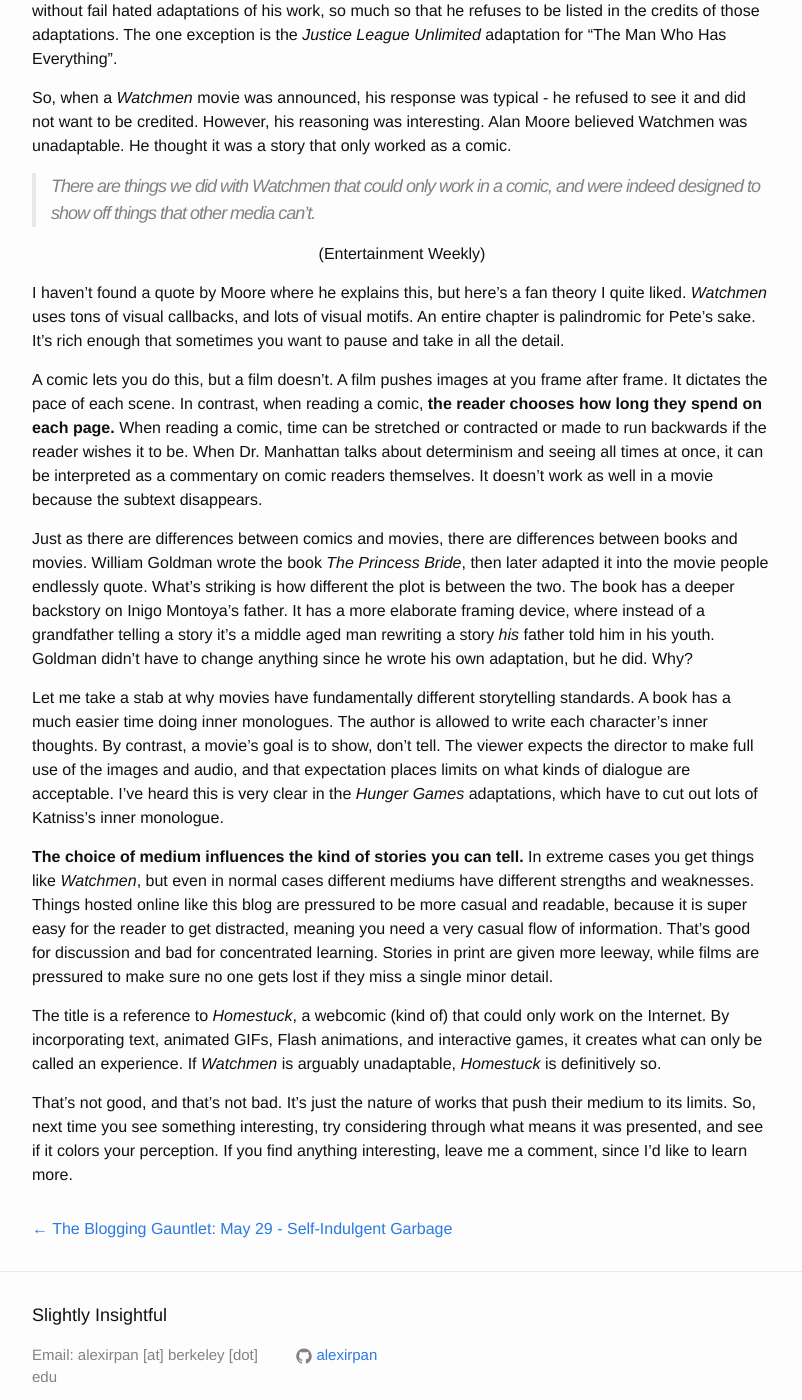
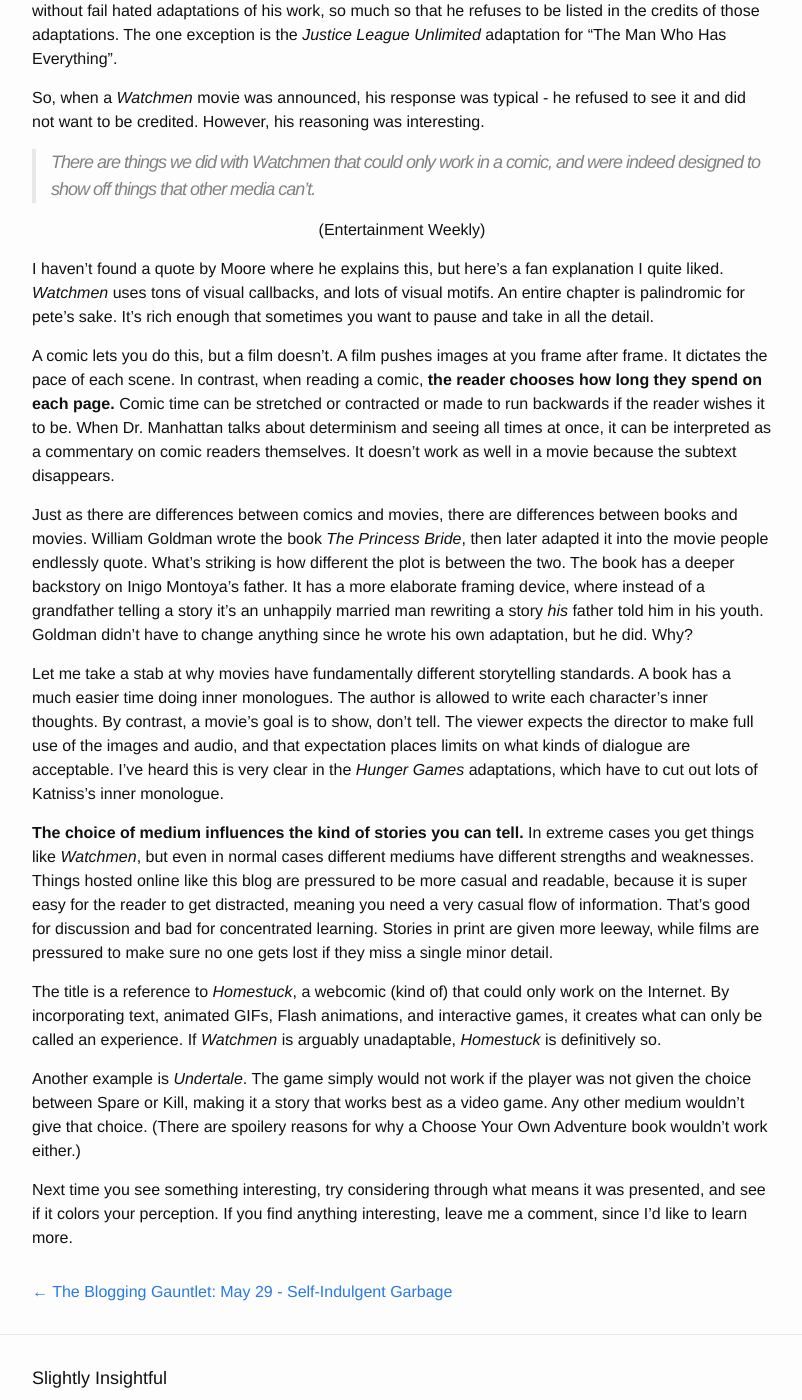
Before and after one commit to alexirpan/alexirpan.github.io, a Jekyll site: the page built from _posts/may2016/2016-05-30-may-30.markdown, in a window 1280 px wide and 1400 px high, scrolled down 416 px. Shown: the whole window, without its empty margins (238-1040 px from the left). Built offline with Jekyll 4.4.1, drawn with Linux system fonts in a browser that asks for light colours.

Commit message:
Update 2016-05-30-may-30.markdown
Final version

```diff
--- a/_posts/may2016/2016-05-30-may-30.markdown
+++ b/_posts/may2016/2016-05-30-may-30.markdown
@@ -10,18 +10,18 @@
 
 Alan Moore is also known for having very strong opinions about adaptations of his work. Moore has without fail hated adaptations of his work, so much so that he refuses to be listed in the credits of those adaptations. The one exception is the *Justice League Unlimited* adaptation for "The Man Who Has Everything".
 
-So, when a *Watchmen* movie was announced, his response was typical - he refused to see it and did not want to be credited. However, his reasoning was interesting. Alan Moore believed Watchmen was unadaptable. He thought it was a story that only worked as a comic.
+So, when a *Watchmen* movie was announced, his response was typical - he refused to see it and did not want to be credited. However, his reasoning was interesting.
 
 > There are things we did with Watchmen that could only work in a comic, and were indeed designed to show off things that other media can't.
 
 (Entertainment Weekly)
 {: .centered }
 
-I haven't found a quote by Moore where he explains this, but here's a fan theory I quite liked. *Watchmen* uses tons of visual callbacks, and lots of visual motifs. An entire chapter is palindromic for Pete's sake. It's rich enough that sometimes you want to pause and take in all the detail.
+I haven't found a quote by Moore where he explains this, but here's a fan explanation I quite liked. *Watchmen* uses tons of visual callbacks, and lots of visual motifs. An entire chapter is palindromic for pete's sake. It's rich enough that sometimes you want to pause and take in all the detail.
 
-A comic lets you do this, but a film doesn't. A film pushes images at you frame after frame. It dictates the pace of each scene. In contrast, when reading a comic, **the reader chooses how long they spend on each page.** When reading a comic, time can be stretched or contracted or made to run backwards if the reader wishes it to be. When Dr. Manhattan talks about determinism and seeing all times at once, it can be interpreted as a commentary on comic readers themselves. It doesn't work as well in a movie because the subtext disappears.
+A comic lets you do this, but a film doesn't. A film pushes images at you frame after frame. It dictates the pace of each scene. In contrast, when reading a comic, **the reader chooses how long they spend on each page.** Comic time can be stretched or contracted or made to run backwards if the reader wishes it to be. When Dr. Manhattan talks about determinism and seeing all times at once, it can be interpreted as a commentary on comic readers themselves. It doesn't work as well in a movie because the subtext disappears.
 
-Just as there are differences between comics and movies, there are differences between books and movies. William Goldman wrote the book *The Princess Bride*, then later adapted it into the movie people endlessly quote. What's striking is how different the plot is between the two. The book has a deeper backstory on Inigo Montoya's father. It has a more elaborate framing device, where instead of a grandfather telling a story it's a middle aged man rewriting a story *his* father told him in his youth. Goldman didn't have to change anything since he wrote his own adaptation, but he did. Why?
+Just as there are differences between comics and movies, there are differences between books and movies. William Goldman wrote the book *The Princess Bride*, then later adapted it into the movie people endlessly quote. What's striking is how different the plot is between the two. The book has a deeper backstory on Inigo Montoya's father. It has a more elaborate framing device, where instead of a grandfather telling a story it's an unhappily married man rewriting a story *his* father told him in his youth. Goldman didn't have to change anything since he wrote his own adaptation, but he did. Why?
 
 Let me take a stab at why movies have fundamentally different storytelling standards. A book has a much easier time doing inner monologues. The author is allowed to write each character's inner thoughts. By contrast, a movie's goal is to show, don't tell. The viewer expects the director to make full use of the images and audio, and that expectation places limits on what kinds of dialogue are acceptable. I've heard this is very clear in the *Hunger Games* adaptations, which have to cut out lots of Katniss's inner monologue.
 
@@ -29,4 +29,6 @@
 
 The title is a reference to *Homestuck*, a webcomic (kind of) that could only work on the Internet. By incorporating text, animated GIFs, Flash animations, and interactive games, it creates what can only be called an experience. If *Watchmen* is arguably unadaptable, *Homestuck* is definitively so.
 
-That's not good, and that's not bad. It's just the nature of works that push their medium to its limits. So, next time you see something interesting, try considering through what means it was presented, and see if it colors your perception. If you find anything interesting, leave me a comment, since I'd like to learn more.
+Another example is *Undertale*. The game simply would not work if the player was not given the choice between Spare or Kill, making it a story that works best as a video game. Any other medium wouldn't give that choice. (There are spoilery reasons for why a Choose Your Own Adventure book wouldn't work either.)
+
+Next time you see something interesting, try considering through what means it was presented, and see if it colors your perception. If you find anything interesting, leave me a comment, since I'd like to learn more.
```
Also changed, not shown: other parts of _posts/may2016/2016-05-30-may-30.markdown (+1 -1 lines).
